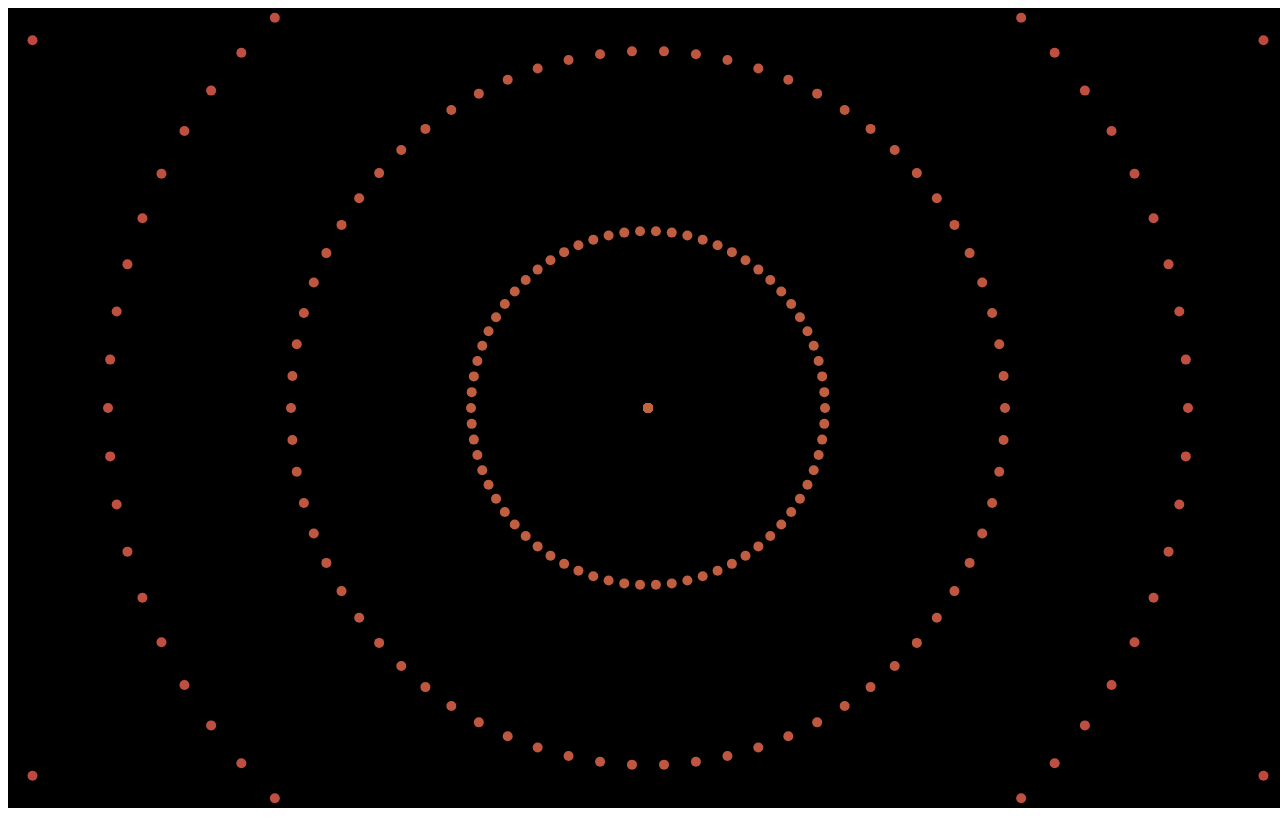
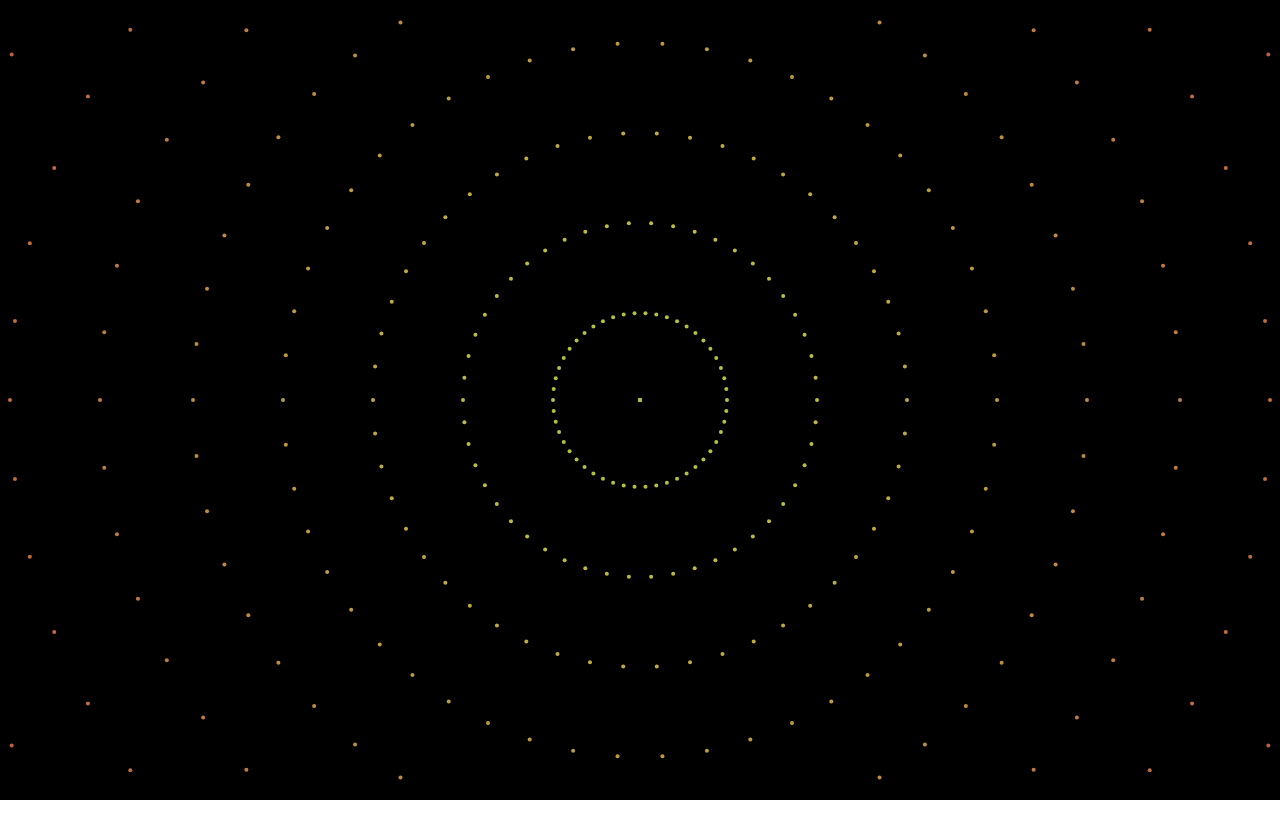
Before and after one commit to rajatcantcode/Frontend_Canvas8_ParticleTunnel, a plain HTML site: page index.html in a window 1280 px wide. Drawn offline with Linux system fonts and the light colour scheme.

Commit message:
Completed.

```diff
--- a/index.html
+++ b/index.html
@@ -4,6 +4,7 @@
     <meta charset="UTF-8" />
     <meta name="viewport" content="width=device-width, initial-scale=1.0" />
     <title>Document</title>
+    <link rel="stylesheet" href="./style.css">
   </head>
   <body>
     <canvas></canvas>
--- a/script.js
+++ b/script.js
@@ -4,7 +4,6 @@ const c = canvas.getContext("2d");
 canvas.width = window.innerWidth;
 canvas.height = window.innerHeight;
 
-console.log(c);
 // resize
 addEventListener("resize", () => {
   canvas.width = innerWidth;
@@ -31,7 +30,7 @@ class Particle {
     this.radius = radius;
     this.color = color;
     this.velocity = velocity;
-    this.ttl = 1000;
+    this.ttl = 1000;//time to live
   }
 
   draw() {
@@ -60,19 +59,21 @@ let hue = 0;
 let hueRadians = 0;
 function generateRing() {
   //time for the new ring
-  setTimeout(generateRing, 1000);
+  setTimeout(generateRing, 500);
   hue = Math.sin(hueRadians);
 
-  const particleCount = 70;
+  const particleCount = 50;
 
   for (let i = 0; i < particleCount; i++) {
-    // full circle = pi * 2 radians
+    // full circle = pi * 2 radians dividing it with particle count to get a reference angle
     const radian = (Math.PI * 2) / particleCount;
     const x = mouse.x;
     const y = mouse.y;
 
     particles.push(
-      new Particle(x, y, 5, `hsl(${Math.abs(hue * 360)}, 50%, 50%)`, {
+      new Particle(x, y, 2, `hsl(${Math.abs(hue * 720)}, 50%, 50%)`, {
+        //particles are giong to form on mouse click
+        //they are going to generated in all different direction in circle
         x: Math.cos(radian * i) * 3,
         y: Math.sin(radian * i) * 3,
       })
```
